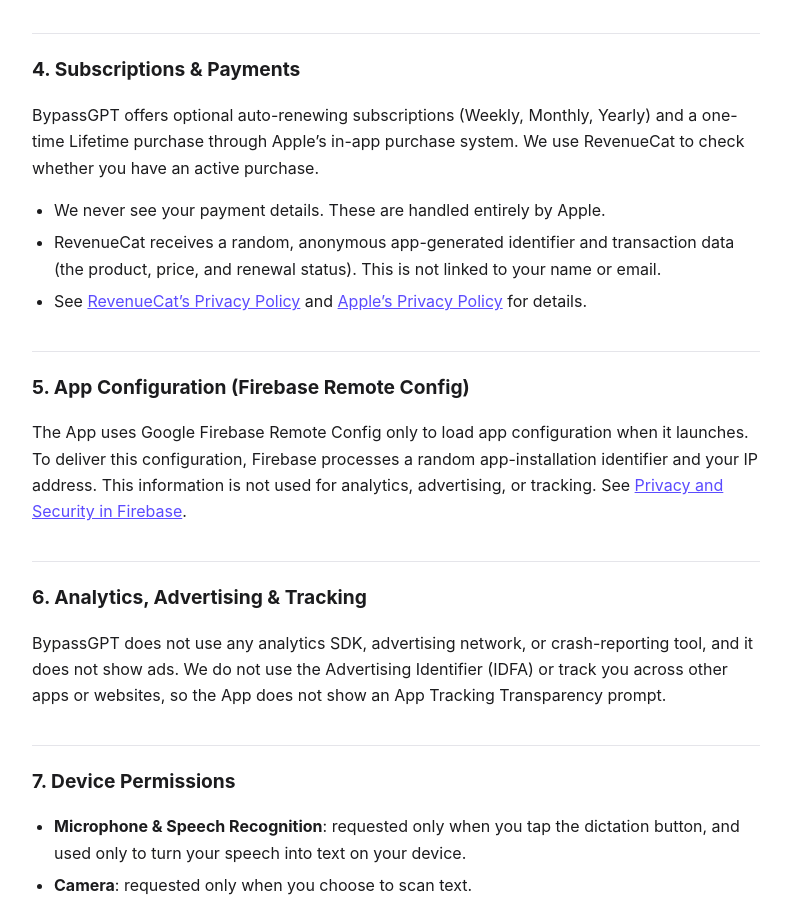
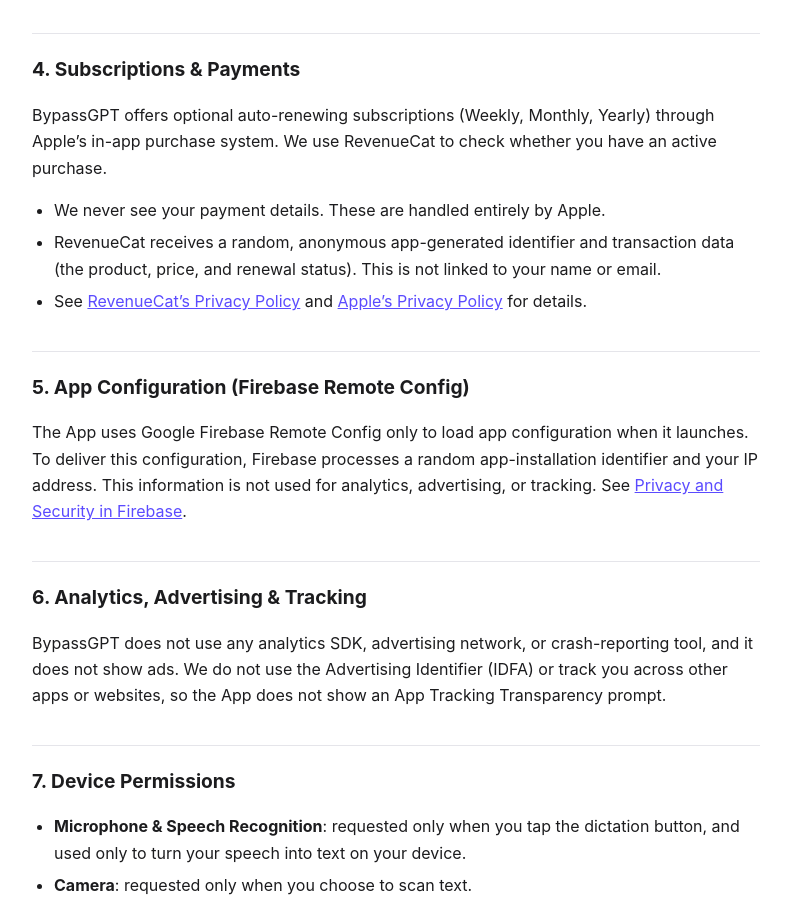
Before and after one commit to mduzzalmiadev/app-legal, a plain HTML site: page bypassgpt/privacy.html in a window 1280 px wide. Shown: the part 1738-2640 px from the top of the page, without its empty margins (244-1035 px from the left). Drawn offline with Linux system fonts and the light colour scheme.

Commit message:
privacy.html

```diff
--- a/bypassgpt/privacy.html
+++ b/bypassgpt/privacy.html
@@ -66,7 +66,7 @@
 <p>The App also stores a few settings on your device, such as your theme, language, onboarding status, and AI data-sharing choice.</p>
 
 <h2>4. Subscriptions &amp; Payments</h2>
-<p>BypassGPT offers optional auto-renewing subscriptions (Weekly, Monthly, Yearly) and a one-time Lifetime purchase through Apple’s in-app purchase system. We use RevenueCat to check whether you have an active purchase.</p>
+<p>BypassGPT offers optional auto-renewing subscriptions (Weekly, Monthly, Yearly) through Apple’s in-app purchase system. We use RevenueCat to check whether you have an active purchase.</p>
 <ul>
   <li>We never see your payment details. These are handled entirely by Apple.</li>
   <li>RevenueCat receives a random, anonymous app-generated identifier and transaction data (the product, price, and renewal status). This is not linked to your name or email.</li>
```
